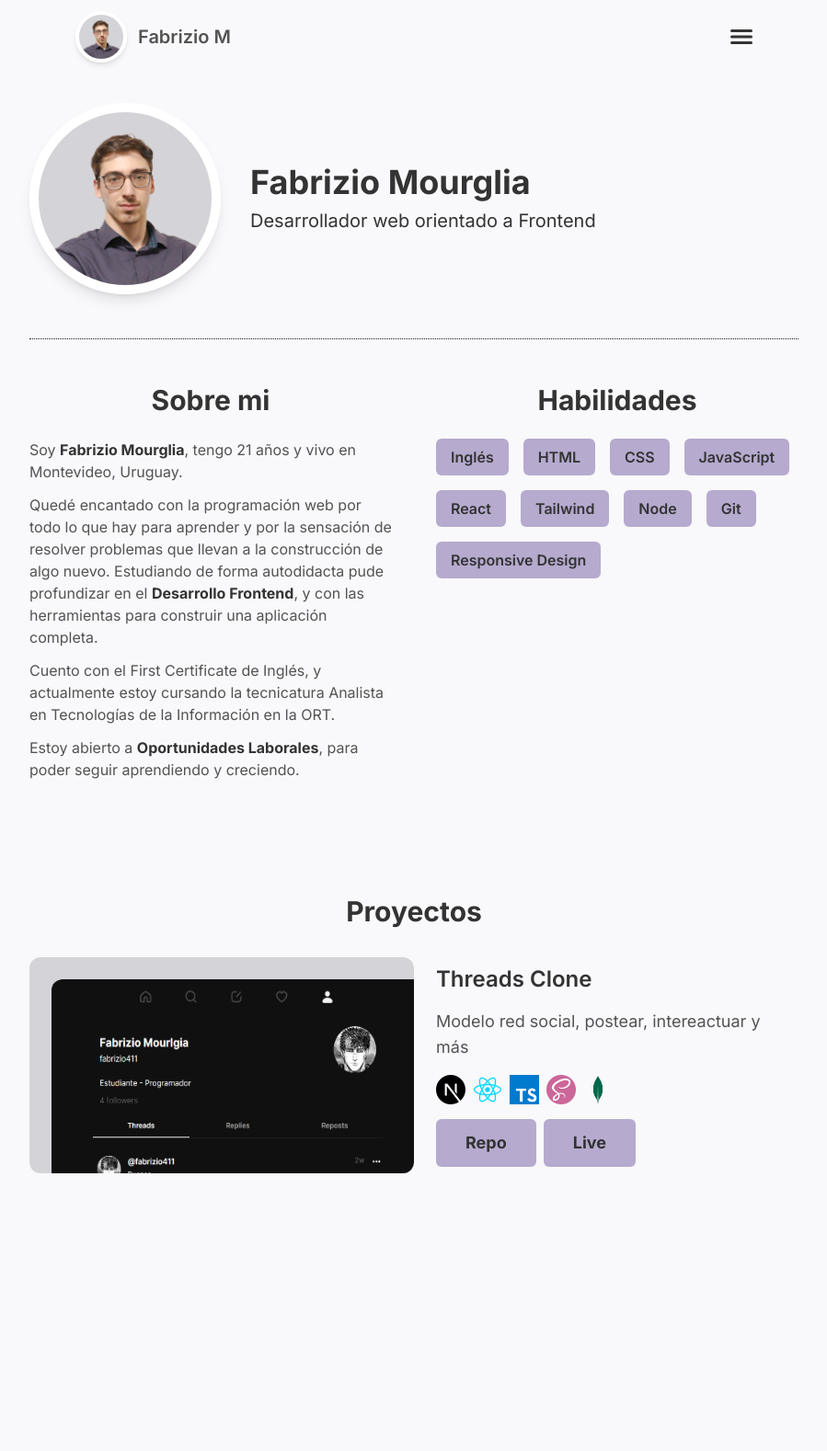
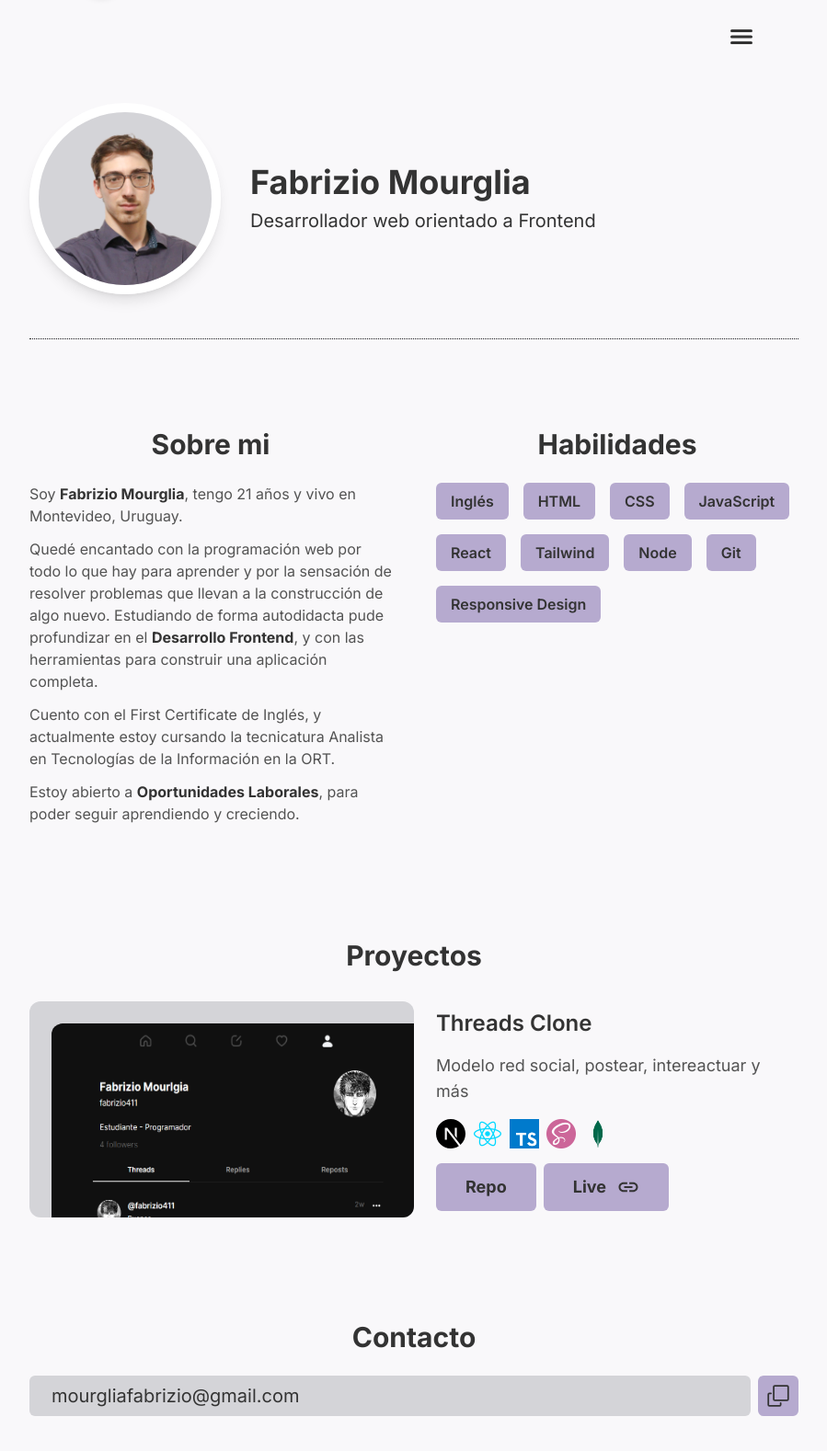
Before and after one commit to fabrizio411/portfolio, a Next.js app: page / in a window 1280 px wide. Shown: the top 1578 px of the page at 92% size, without its empty margins (190-1089 px from the left). Before the commit the page ends 1356 px from the top, so only its background shows below. Built offline with nearby package versions, Linux system fonts and the light colour scheme.

Commit message:
Terminando

```diff
--- a/app/page.tsx
+++ b/app/page.tsx
@@ -1,4 +1,5 @@
 import About from '@/components/sections/About'
+import Contacto from '@/components/sections/Contacto'
 import Personal from '@/components/sections/Personal'
 import Projects from '@/components/sections/Projects'
 import React from 'react'
@@ -9,6 +10,7 @@
       <Personal />
       <About />
       <Projects />
+      <Contacto />
     </main>
   )
 }
--- /dev/null
+++ b/components/Tooltip.tsx
@@ -0,0 +1,17 @@
+import React, { ComponentProps } from 'react'
+import { RiTriangleFill } from 'react-icons/ri'
+import { twMerge } from 'tailwind-merge'
+
+const Tooltip = ({ label, className, children, ...props }: ComponentProps<'div'> & { label: string }) => {
+  return (
+    <div className={twMerge('relative group', className)}>
+      <div className='absolute left-1/2 -translate-x-1/2 bottom-0 group-hover:bottom-[135%] -z-20 group-hover:z-10 opacity-0 group-hover:opacity-100 transition-all bg-zinc-700 dark:bg-zinc-400 rounded-md px-2 py-1'>
+        <p className='text-dark-text-1 dark:text-text-1 text-nowrap'>{label}</p>
+        <RiTriangleFill className='absolute top-[85%] rotate-180 left-1/2 -translate-x-1/2 fill-zinc-700 dark:fill-zinc-400' />
+      </div>
+      {children}
+    </div>
+  )
+}
+
+export default Tooltip
--- a/components/cards/ProjectCard.tsx
+++ b/components/cards/ProjectCard.tsx
@@ -1,7 +1,10 @@
 import Image from 'next/image';
 import Link from 'next/link';
 import React from 'react'
+import { IoMdLink } from 'react-icons/io';
 import { SiNextdotjs } from 'react-icons/si';
+import Tooltip from '../Tooltip';
+import { RiTriangleFill } from 'react-icons/ri';
 
 interface ProjectCardProps {
   project: {
@@ -30,12 +33,15 @@
         <p className='text-text-2 dark:text-dark-text-2 text-lg w-11/12'>{project.description}</p>
         <div className='flex items-center gap-2'>
           {project.tools.map(tool => (
-            <ToolCard tool={tool} />
+            <ToolCard key={tool.tooltip} tool={tool} />
           ))}
         </div>
         <div className='flex gap-2'>
           <Link className='link-btn' href={project.codeURL} target='_blank'>Repo</Link>
-          <Link className='link-btn' href={project.liveURL} target='_blank'>Live</Link>
+          <Link className='link-btn flex items-center gap-3' href={project.liveURL} target='_blank'>
+            <p>Live</p>
+            <IoMdLink className='w-6 h-6 fill-text-1 dark:fill-dark-text-1' />
+          </Link>
         </div>
       </div>
     </article>
@@ -53,17 +59,17 @@
 }
 
 const ToolCard: React.FC<ToolCardProps> = ({ tool }) => {
+
+
   return (
-    <div className='h-8 w-8 relative group'>
-      {tool.tooltip === 'NextJs' ? (
-        <SiNextdotjs className='fill-black dark:fill-dark-text-1 w-full h-full' />
-      ) : (
-        <Image alt='tool imagen' src={tool.iconURL} fill />
-      )}
-
-      <p className='absolute hidden group-hover:block px-2 py-1 bottom-[110%] left-1/2 -translate-x-1/2 bg-black rounded-md text-dark-text-1'>
-        {tool.tooltip}
-      </p>
-    </div>
+    <Tooltip label={tool.tooltip}>
+      <div className='w-8 h-8'>
+        {tool.tooltip === 'NextJs' ? (
+          <SiNextdotjs className='fill-black dark:fill-dark-text-1 w-full h-full' />
+        ) : (
+          <Image alt='tool imagen w-full h-full' src={tool.iconURL} fill />
+        )}
+      </div>
+    </Tooltip>
   )
 }
--- a/components/header/Header.tsx
+++ b/components/header/Header.tsx
@@ -1,10 +1,11 @@
 'use client'
 
-import { useState } from 'react'
+import { useEffect, useState } from 'react'
 import { IoClose, IoMenu } from 'react-icons/io5';
 import { twMerge } from 'tailwind-merge';
 import ThemeChange from './ThemeChange';
 import Profile from './Profile';
+import Link from 'next/link';
 
 const Header = () => {
   const [open, setOpen] = useState<boolean>(false)
@@ -13,12 +14,43 @@
     setOpen(!open)
   }
 
+  const [hasScrolled, setHasScrolled] = useState(false);
+
+  useEffect(() => {
+    const handleScroll = () => {
+      const scrollPosition = window.scrollY; // o document.documentElement.scrollTop;
+      const targetPosition = 50; // la posición de scroll que quieres verificar
+
+      if (scrollPosition >= targetPosition) {
+        setHasScrolled(true);
+      } else {
+        setHasScrolled(false);
+      }
+    };
+
+    window.addEventListener('scroll', handleScroll);
+
+    // Limpiar el event listener al desmontar el componente
+    return () => {
+      window.removeEventListener('scroll', handleScroll);
+    };
+  }, []);
+
+
   return (
-    <header className='fixed top-0 left-0 w-full'>
+    <header className={twMerge(
+      'fixed top-0 left-0 w-full  border-b border-transparent',
+      hasScrolled && 'border-zinc-300 dark:border-zinc-800 bg-bg dark:bg-dark-bg'
+    )}>
       <div className='m-auto max-w-[800px] w-full px-8 h-20 flex justify-between items-center'>
-        <div className='flex gap-3 items-center'>
-          <Profile className='w-14 h-14' />
-          <h1 className='font-semibold text-lg md:text-xl text-text-2 dark:text-dark-text-2'>Fabrizio M</h1>
+        <div className='relative'>
+          <div className={twMerge(
+            'flex gap-3 items-center absolute w-48 -top-[100px] transition-all',
+            hasScrolled && 'top-1/2 -translate-y-1/2'
+          )}>
+            <Profile className='w-14 h-14' />
+            <h1 className='font-semibold text-lg md:text-xl text-text-2 dark:text-dark-text-2'>Fabrizio M</h1>
+          </div>
         </div>
 
         <div className='relative w-6'>
@@ -44,10 +76,10 @@
               open ? 'block' : 'hidden'
             )} />
             <ul className={twMerge(open ? 'block' : 'hidden')}>
-              <li><a className='pt-1 inline-block'>Inicio</a></li>
-              <li><a className='pt-1 inline-block'>Sobre mi</a></li>
-              <li><a className='pt-1 inline-block'>Proyectos</a></li>
-              <li><a className='pt-1 inline-block'>Contacto</a></li>
+              <li><Link href='#personal' className='pt-1 inline-block'>Inicio</Link></li>
+              <li><Link href='#about' className='pt-1 inline-block'>Sobre mi</Link></li>
+              <li><Link href='#projects' className='pt-1 inline-block'>Proyectos</Link></li>
+              <li><Link href='#contact' className='pt-1 inline-block'>Contacto</Link></li>
             </ul>
           </nav>
         </div>
--- a/components/sections/About.tsx
+++ b/components/sections/About.tsx
@@ -6,7 +6,7 @@
 
   const skills = ['Inglés', 'HTML', 'CSS', 'JavaScript', 'React', 'Tailwind', 'Node', 'Git', 'Responsive Design']
   return (
-    <section className='mt-12 flex flex-col gap-12 md:flex-row'>
+    <section className='pt-24 flex flex-col gap-12 md:flex-row' id='about'>
       <div className='md:w-1/2'>
         <h2 className='text-3xl font-bold text-center'>Sobre mi</h2>
         <div className='mt-6 text-text-2 dark:text-dark-text-2'>
--- /dev/null
+++ b/components/sections/Contacto.tsx
@@ -0,0 +1,21 @@
+import React from 'react'
+import { GoCopy } from 'react-icons/go'
+import Tooltip from '../Tooltip'
+
+const Contacto = () => {
+  return (
+    <section className='mt-28' id='contact'>
+      <h2 className='text-3xl font-bold text-center'>Contacto</h2>
+      <div className='flex items-center gap-2 mt-6'>
+        <p className='bg-zinc-300 dark:bg-zinc-800 py-2 px-6 rounded-md text-xl flex-1'>mourgliafabrizio@gmail.com</p>
+        <Tooltip label='Copy link'>
+          <button className='py-2 px-2 rounded-md bg-secondary dark:bg-accent'>
+            <GoCopy className='w-7 h-7 fill-text-1 dark:fill-dark-text-1' />
+          </button>
+        </Tooltip>
+      </div>
+    </section>
+  )
+}
+
+export default Contacto
--- a/components/sections/Personal.tsx
+++ b/components/sections/Personal.tsx
@@ -3,7 +3,7 @@
 
 const Personal = () => {
   return (
-    <section className=' mt-8 flex flex-col md:flex-row items-center gap-4 md:gap-8 border-b border-zinc-900 dark:border-zinc-500 pb-12 border-dotted'>
+    <section className='pt-8 flex flex-col md:flex-row items-center gap-4 md:gap-8 border-b border-zinc-900 dark:border-zinc-500 pb-12 border-dotted' id='personal'>
       <Profile className='w-52 h-52 -z-10' big />
       <div className='text-center md:text-start'>
         <h2 className='text-2xl md:text-4xl font-bold'>Fabrizio Mourglia</h2>
--- a/components/sections/Projects.tsx
+++ b/components/sections/Projects.tsx
@@ -35,7 +35,7 @@
   ]
 
   return (
-    <section className='mt-28'>
+    <section className='pt-28' id='projects'>
       <h1 className='text-center text-3xl font-bold'>Proyectos</h1>
       <div className='mt-8'>
         {projectsList.map(project => (
```
